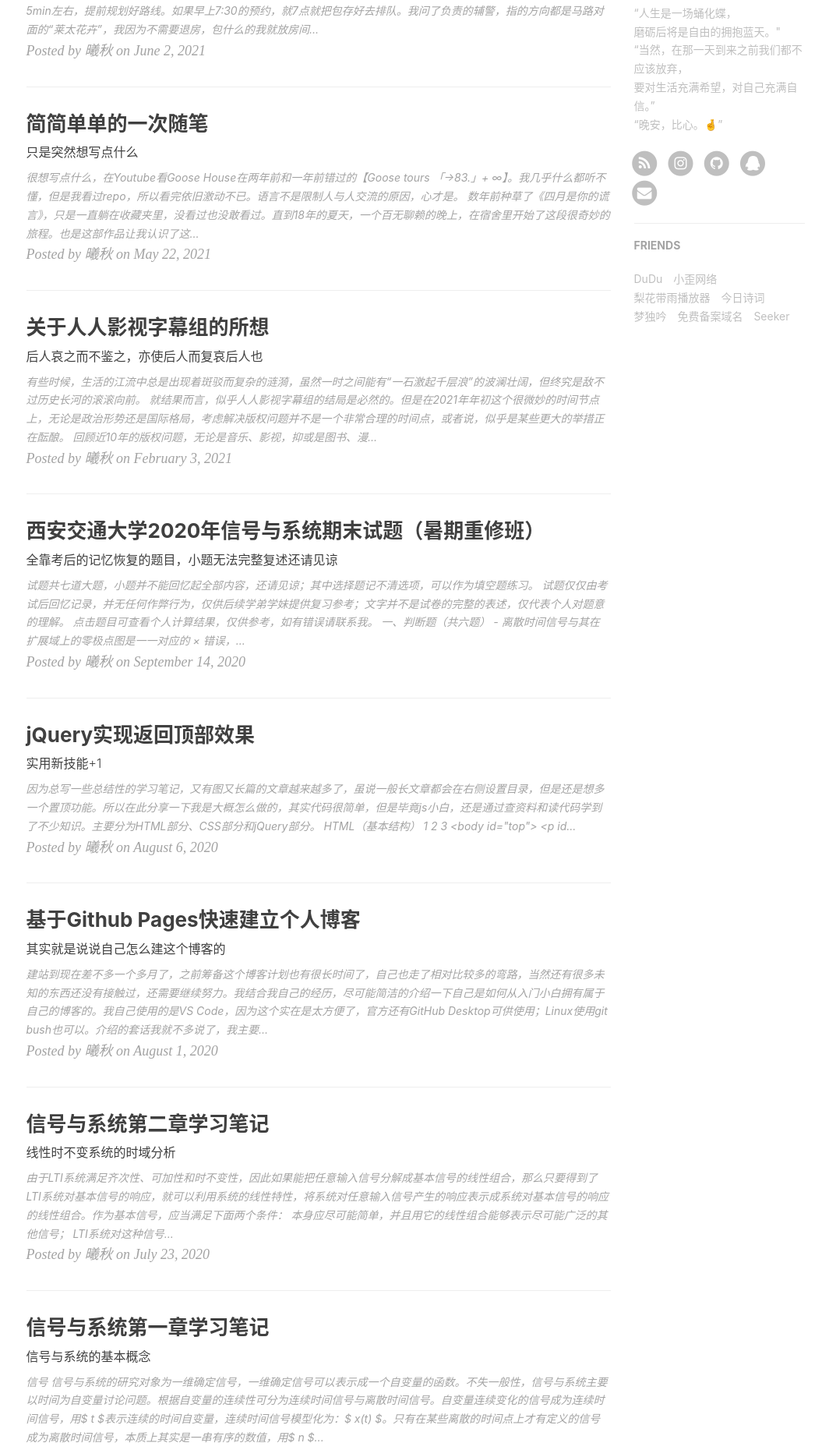
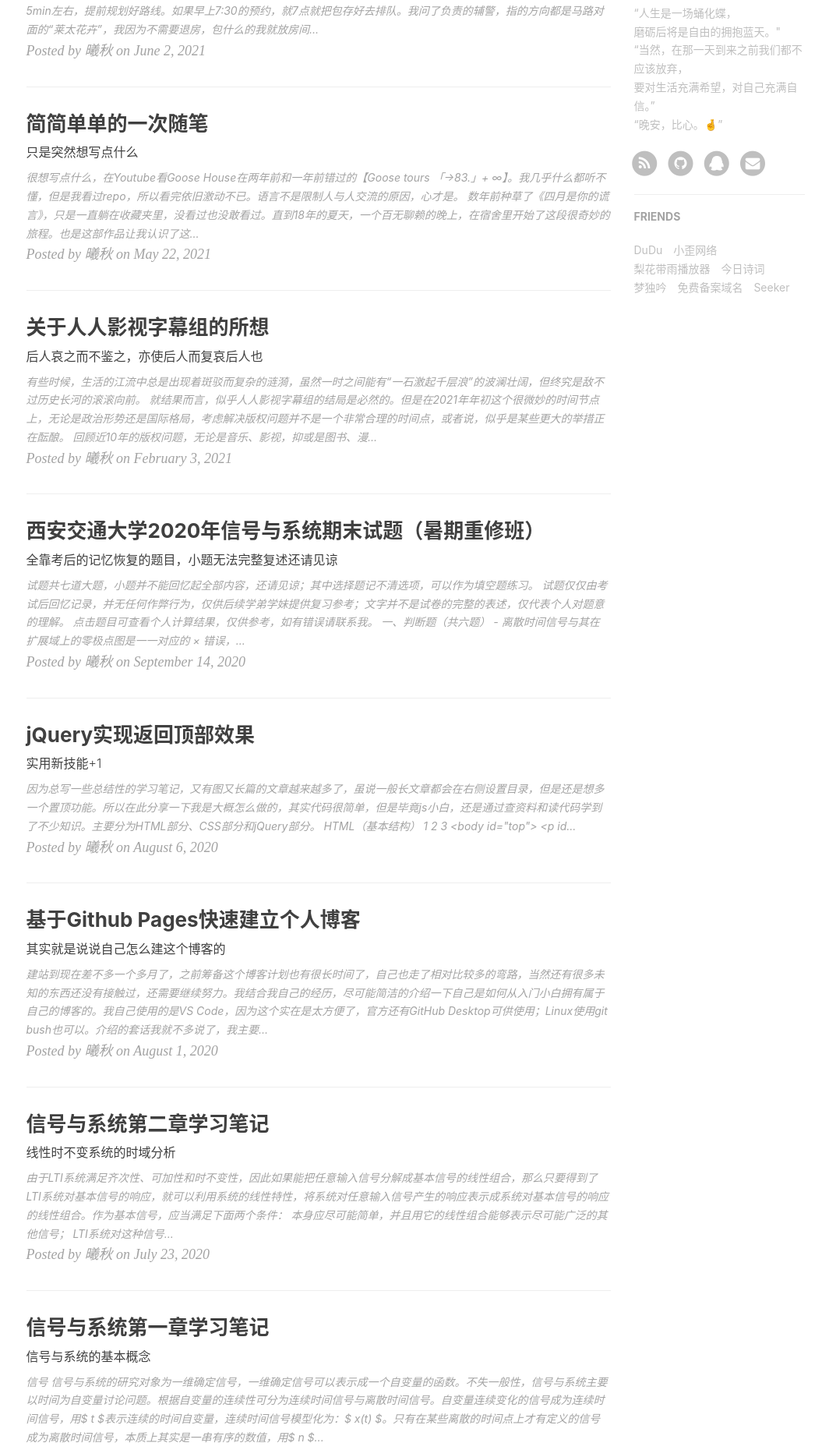
Before and after one commit to DanLCJ/danblog, a Jekyll site: the page built from index.html, in a window 1280 px wide. Shown: the part 849-2709 px from the top of the page at 78% size, without its empty margins (134-1198 px from the left). Built offline with Jekyll 4.4.1, drawn with Linux system fonts in a browser that asks for light colours; the list of posts is cut into pages by our own code; comment, search, counter and statistics services are not loaded.

Commit message:
update sns

```diff
--- a/_config.yml
+++ b/_config.yml
@@ -21,7 +21,6 @@ github_username:     DanLCJ
 #facebook_username:  xxxxxx
 #linkedin_username:  firstname-lastname-idxxxx
 tencent_account:     583644186
-instagram_username:  chengjialiu
 email_username:      liu_chengjia@qq.com
 bilibili_uid:        46881658
 
--- a/_includes/sns-links.html
+++ b/_includes/sns-links.html
@@ -58,16 +58,6 @@
     </a>
   </li>
   {% endif %}
-  {% if site.instagram_username %}
-  <li>
-      <a target="_blank" href="https://www.instagram.com/{{ site.instagram_username }}">
-          <span class="fa-stack fa-lg">
-              <i class="fa fa-circle fa-stack-2x"></i>
-              <i class="fa fa-instagram fa-stack-1x fa-inverse"></i>
-          </span>
-      </a>
-  </li>
-  {% endif %}
   {% if site.github_username %}
   <li>
     <a target="_blank" href="https://github.com/{{ site.github_username }}">
```
